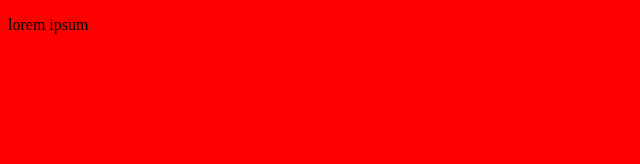
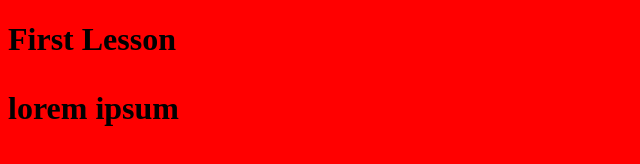
Before and after one commit to justdashkin/site, a plain HTML site: page index.html in a window 1280 px wide. Shown: the whole page, without its empty margins (0-640 px from the left). Drawn offline with Linux system fonts and the light colour scheme.

Commit message:
ne second commit

```diff
--- a/index.html
+++ b/index.html
@@ -6,7 +6,7 @@
 	<link rel="stylesheet" href = "css/style.css">
 </head>
 <body>
-
+	<h1>First Lesson<h1>
 	<p>lorem ipsum</p>
 
 </body>
```
